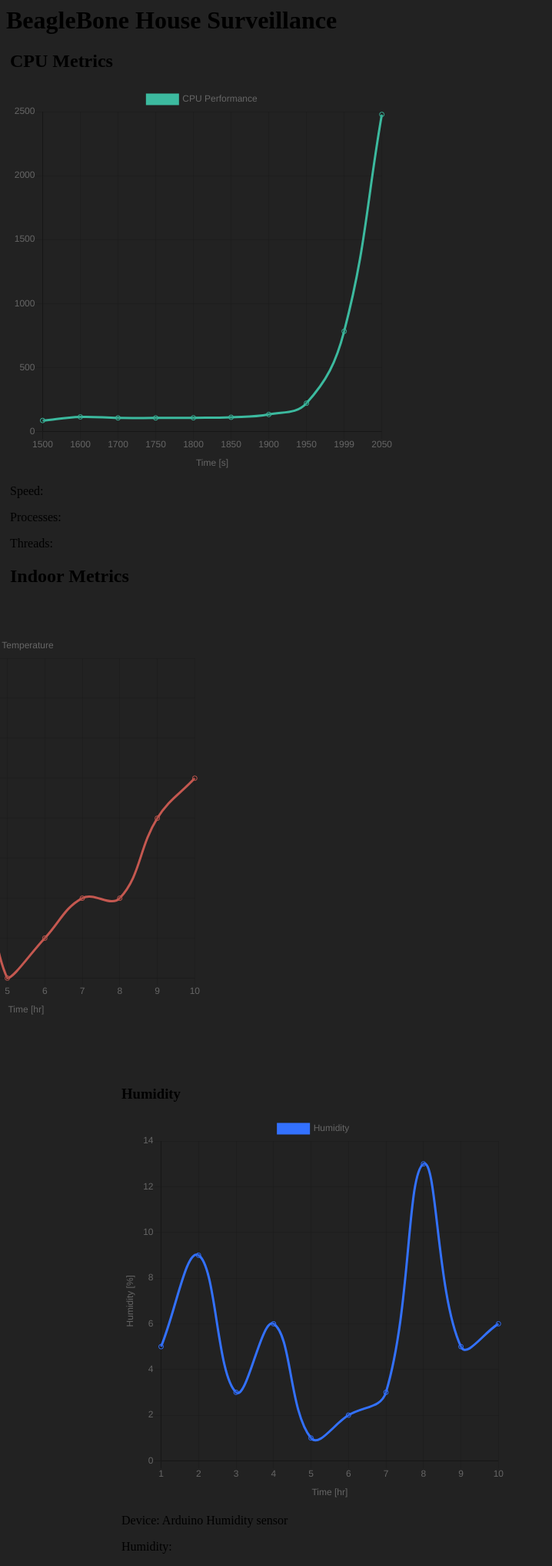
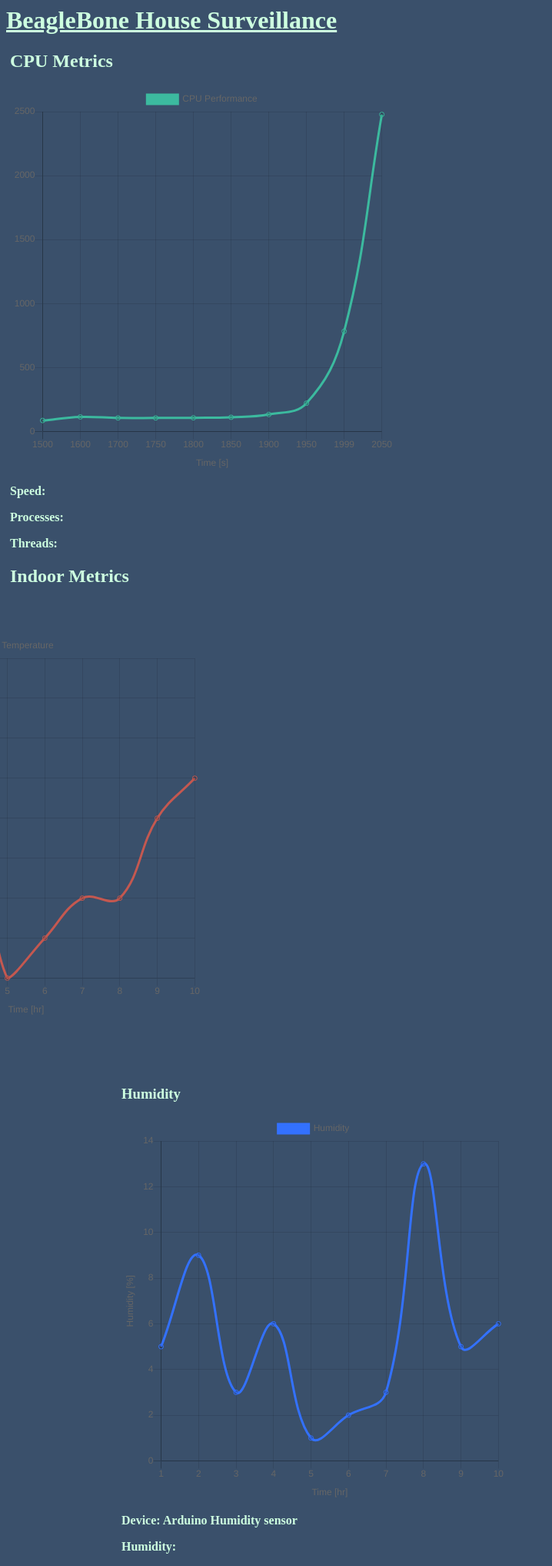
Before and after one commit to KimConcepcion/BeagleBone, a Python web app: template HomeSurveillanceApp/templates/index.html in a window 1280 px wide. Shown: the whole page at 77% size, without its empty margins (0-718 px from the left). Run offline with Jinja, Linux system fonts and the light colour scheme; the template is opened without the code that fills it, so the values that code supplies are empty; some libraries are stand-ins or nearby versions.

Commit message:
Updated color and text settings for website

```diff
--- a/HomeSurveillanceApp/public/main.css
+++ b/HomeSurveillanceApp/public/main.css
@@ -1 +1,28 @@
-body{ background-color: #222 }
+body {
+  background-color: #3A506B;
+}
+
+h1 {
+  color : #CDFFE0;
+  text-align: left;
+  text-decoration: underline;
+  font-weight: bold;
+}
+
+h2 {
+  color : #CDFFE0;
+  text-align: left;
+  font-weight: bold;
+}
+
+h3 {
+  color : #CDFFE0;
+  text-align: left;
+  font-weight: bold;
+}
+
+p {
+  color : #CDFFE0;
+  text-align: left;
+  font-weight: bold;
+}
--- a/HomeSurveillanceApp/templates/index.html
+++ b/HomeSurveillanceApp/templates/index.html
@@ -4,7 +4,6 @@
 <head>
   <meta charset="utf-8">
   <link rel='icon' href='ressources/beagle.ico' type="image/x-icon"/>
-  <!-- <link rel="stylesheet" href="https://stackpath.bootstrapcdn.com/bootstrap/4.3.1/css/bootstrap.min.css"> -->
   <link rel="stylesheet" href="/main.css">
   <script src="https://cdnjs.cloudflare.com/ajax/libs/Chart.js/2.8.0/Chart.min.js"></script>
   <title>BeagleBone House Surveillance</title>
@@ -52,7 +51,7 @@
   </div>
 
   <!-- JS code for Temp + Hum chart: -->
-  <script src="public/indoor.js"></script>
+  <script src="/indoor.js"></script>
 
 </body>
 </html>
```
